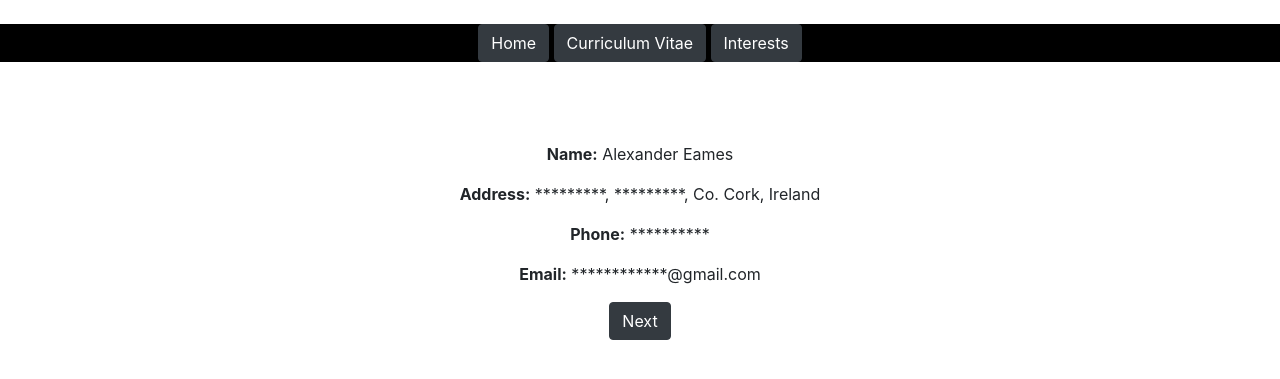
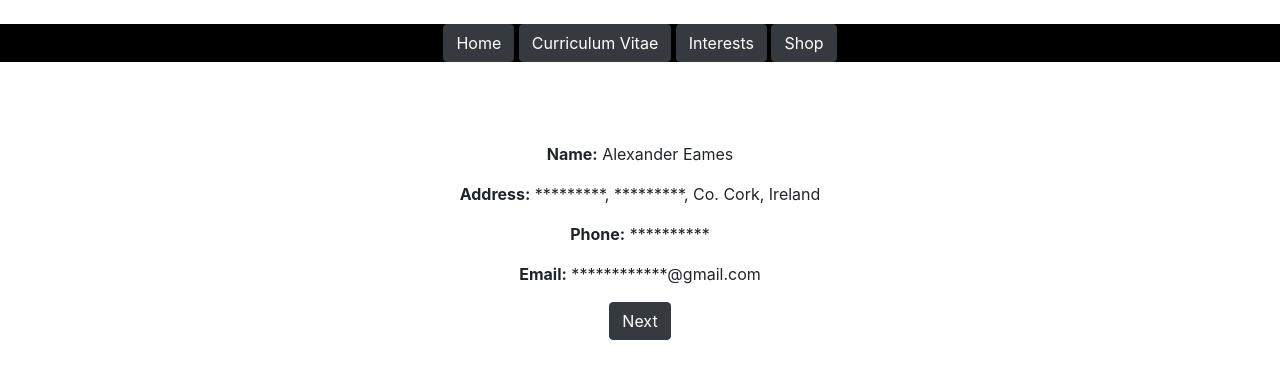
Before and after one commit to alexeemz/IS117469494, a PHP site: page /CV/cv_page1.html in a window 1280 px wide. Shown: the top 379 px of the page. Run offline with PHP 8.4, Linux system fonts and the light colour scheme; some libraries are stand-ins or nearby versions.

Commit message:
Adding Shop button to menu

```diff
--- a/CV/cv_page1.html
+++ b/CV/cv_page1.html
@@ -18,6 +18,7 @@
     <a href = "../homepage.html" class = "btn btn-dark">Home</a>
     <a href = "CV/cv_page1.html" class = "btn btn-dark">Curriculum Vitae</a>
     <a href="../Interests/sports.html" class="btn btn-dark">Interests</a>
+    <a href="../ebusiness/Ebus1.php" class="btn btn-dark">Shop</a>
     </div>
 
     <br/>
--- a/CV/cv_page3.html
+++ b/CV/cv_page3.html
@@ -17,6 +17,7 @@
     <a href = "../homepage.html" class = "btn btn-dark">Home</a>
     <a href = "CV/cv_page1.html" class = "btn btn-dark">Curriculum Vitae</a>
     <a href="../Interests/sports.html" class="btn btn-dark">Interests</a>
+    <a href="../ebusiness/Ebus1.php" class="btn btn-dark">Shop</a>
     </div>
 
     <br/>
--- a/Interests/sports.html
+++ b/Interests/sports.html
@@ -18,6 +18,7 @@
     <a href = "../homepage.html" class = "btn btn-dark">Home</a>
     <a href = "../CV/cv_page1.html" class = "btn btn-dark">Curriculum Vitae</a>
     <a href="../Interests/sports.html" class="btn btn-dark">Interests</a>
+    <a href="../ebusiness/Ebus1.php" class="btn btn-dark">Shop</a>
     </div>
 
 <h1 class= "mainheading"> Sports </h1>
--- a/Interests/travel.html
+++ b/Interests/travel.html
@@ -29,6 +29,7 @@
     <a href = "../homepage.html" class = "btn btn-dark">Home</a>
     <a href = "../CV/cv_page1.html" class = "btn btn-dark">Curriculum Vitae</a>
     <a href="Interests/sports.html" class="btn btn-dark">Interests</a>
+    <a href="../ebusiness/Ebus1.php" class="btn btn-dark">Shop</a>
     </div>
 
     <div id="pagepiling">
--- a/ebusiness/Ebus1.php
+++ b/ebusiness/Ebus1.php
@@ -1,5 +1,6 @@
 <!DOCTYPE html>
 <html>
+
     <head>
         <title>Select Product</title>
 
--- a/homepage.html
+++ b/homepage.html
@@ -20,6 +20,7 @@
     <a href = "homepage.html" class = "btn btn-dark">Home</a>
     <a href = "CV/cv_page1.html" class = "btn btn-dark">Curriculum Vitae</a>
     <a href="Interests/sports.html" class="btn btn-dark">Interests</a>
+    <a href="ebusiness/Ebus1.php" class="btn btn-dark">Shop</a>
     </div>
     </body>
 
```
